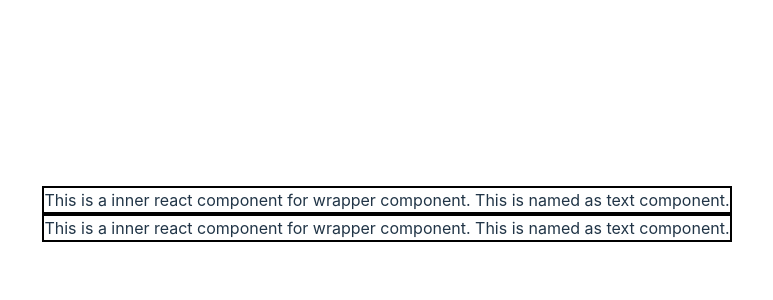
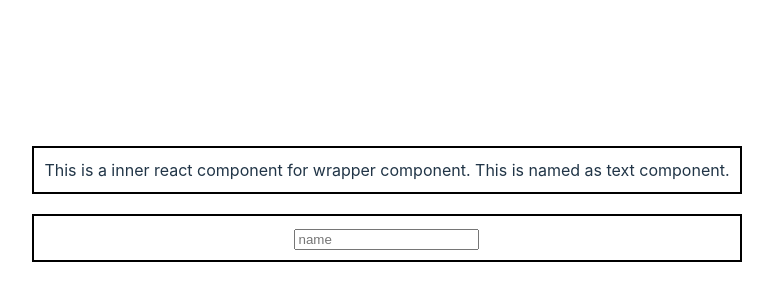
Before and after one commit to tyrex1829/hooksReact, a React app: page / in a window 1280 px wide. Shown: the part 186-486 px from the top of the page, without its empty margins (253-1026 px from the left). Built offline with nearby package versions, Linux system fonts and the light colour scheme; the HTML template or start-up script is replaced by a standard one.

Commit message:
complete wrapper with two inner components

```diff
--- a/src/App.jsx
+++ b/src/App.jsx
@@ -5,6 +5,7 @@ import HeaderWithButton from "./components/HeaderWithButton";
 import Todo from "./components/Todo";
 import CardWrapper from "./components/CardWrapper";
 import TextComponent from "./components/TextComponent";
+import InputComponent from "./components/InputComponent";
 
 function App() {
   const [id, setId] = useState(3);
@@ -67,7 +68,7 @@ function App() {
 
       {/* wrapper Component */}
       <CardWrapper innerComponent={<TextComponent />} />
-      <CardWrapper innerComponent={<TextComponent />} />
+      <CardWrapper innerComponent={<InputComponent />} />
     </div>
   );
 }
--- a/src/components/CardWrapper.jsx
+++ b/src/components/CardWrapper.jsx
@@ -1,5 +1,15 @@
 const CardWrapper = ({ innerComponent }) => {
-  return <div style={{ border: "2px solid black" }}>{innerComponent}</div>;
+  return (
+    <div
+      style={{
+        border: "2px solid black",
+        padding: "10px",
+        marginBottom: "20px",
+      }}
+    >
+      {innerComponent}
+    </div>
+  );
 };
 
 export default CardWrapper;
--- a/src/components/InputComponent.jsx
+++ b/src/components/InputComponent.jsx
@@ -0,0 +1,9 @@
+function InputComponent() {
+  return (
+    <div>
+      <input type="text" placeholder="name" />
+    </div>
+  );
+}
+
+export default InputComponent;
```
